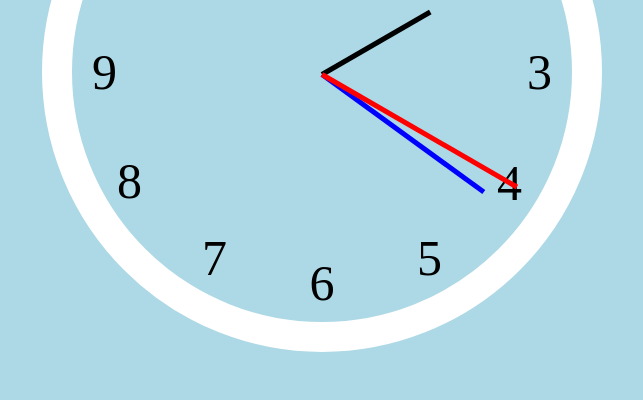
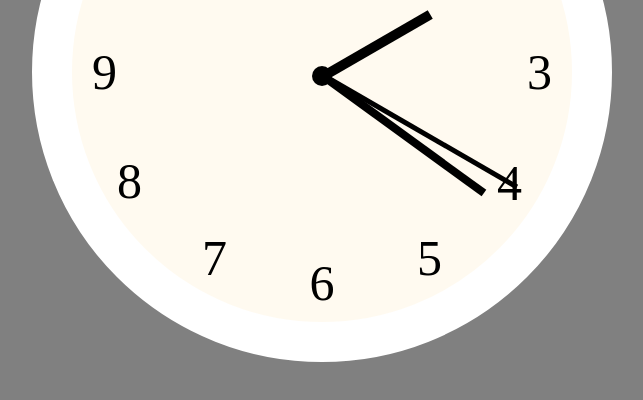
Before and after one commit to dwantula/Clock, a plain HTML site: page zegar.html in a window 1280 px wide. Shown: the part 328-728 px from the top of the page, without its empty margins (318-961 px from the left). Drawn offline with Linux system fonts and the light colour scheme.

Commit message:
corrected bugs in code

```diff
--- a/style.css
+++ b/style.css
@@ -1,5 +1,5 @@
 .page {
-  background-color: lightblue;
+  background-color: gray;
   display: flex;
   justify-content: center;
   align-items: center;
@@ -9,12 +9,22 @@
   width:500px;
   height: 500px;
   border-radius: 50%;
-  background-color: lightblue;
-  border: 30px solid white;
+  background-color: floralwhite;
+  border: 40px solid white;
   position: relative ;
   display: flex;
   justify-content: center;
   align-items: center;
+}
+
+.center-circle {
+  width: 20px;
+  height: 20px;
+  background-color: black;
+  border-radius: 50%;
+  display: flex;
+  margin: 244px auto;
+
 }
 
 .center {
@@ -27,7 +37,7 @@
   background: #000;
   width: 25%;
   left: 25% ;
-  height: 1%;
+  height: 2%;
   top: 50%;
   position: absolute;
   transform: rotate(90deg);
@@ -35,10 +45,10 @@
 }
 
 .minutes-hand {
-  background: blue;
+  background: black;
   width: 40%;
   left:10% ;
-  height: 1%;
+  height: 1.5%;
   top: 50%;
   position: absolute;
   transform: rotate(120deg);
@@ -46,7 +56,7 @@
 }
 
 .seconds-hand {
-  background: red;;
+  background: black;
   height: 1%;
   position: absolute;
   width: 45%;
--- a/zegar.html
+++ b/zegar.html
@@ -19,6 +19,7 @@
       <span>11</span>
       <span>12</span>
       <div class="center">
+        <div class="center-circle"></div>
         <div class="hours-hand"></div>
         <div class="minutes-hand"></div>
         <div class="seconds-hand"></div>
```
